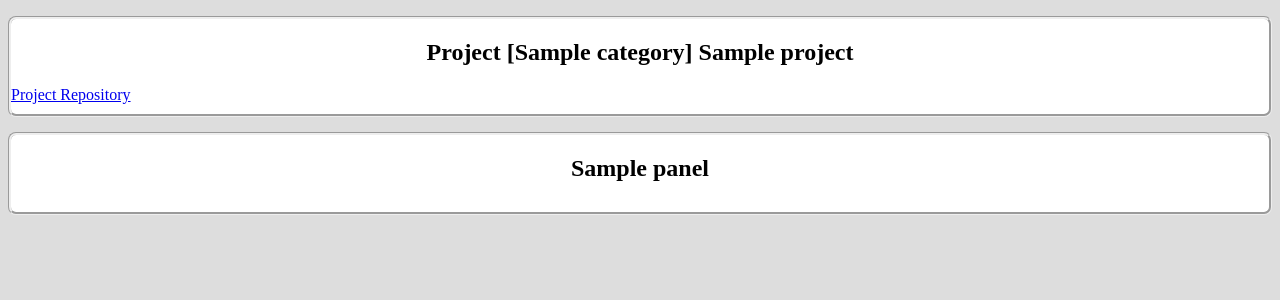
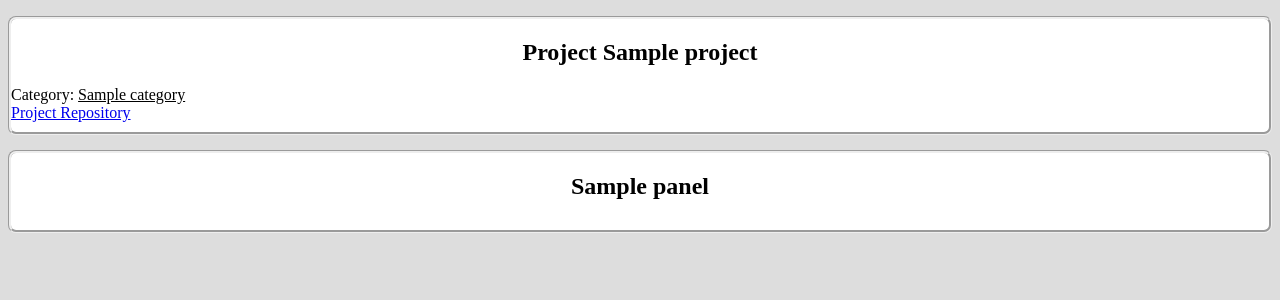
Before and after one commit to NicolasKiely/percms, a Django app: template proj/templates/proj/view.html in a window 1280 px wide. Shown: the part 78-378 px from the top of the page. Run offline with Django 3.2, Linux system fonts and the light colour scheme; the template is opened without the code that fills it: most values are stand-ins (such as "Sample title", 1, 10 or a date in 2020).

Commit message:
Move project category out of title

```diff
--- a/proj/templates/proj/view.html
+++ b/proj/templates/proj/view.html
@@ -6,8 +6,11 @@
 
 {% block html_body %}
   {% open_box %}
-    <h2>Project [{{ project.category }}] {{ project.title }}</h2>
+    <h2>Project {{ project.title }}</h2>
 
+    <div class="text-center">
+      Category: <u>{{ project.category }}</u>
+    </div>
     {% if project.repo_URL %}
       <div class="text-center">
         <a href="{{ project.repo_URL }}">Project Repository</a>
```
